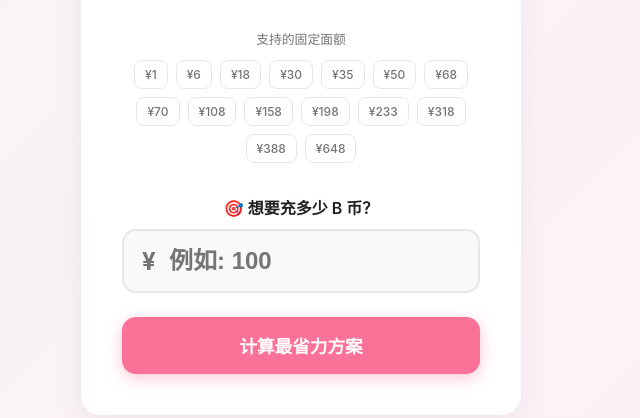
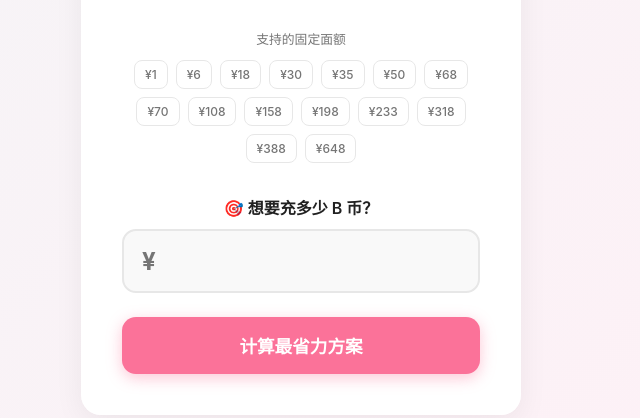
Before and after one commit to PeterCatalpa/bilibili-ios-coin-calculator, a plain HTML site: page index.html in a window 1280 px wide. Shown: the part 252-670 px from the top of the page, without its empty margins (339-979 px from the left). Drawn offline with Linux system fonts and the light colour scheme.

Commit message:
Update index.html

```diff
--- a/index.html
+++ b/index.html
@@ -321,7 +321,7 @@
     <div class="input-group">
         <label class="input-label" for="target">🎯 想要充多少 B 币？</label>
         <div class="currency-wrap">
-            <input type="number" id="target" placeholder="例如: 100" min="1" inputmode="numeric" onkeydown="if(event.key==='Enter') calculate()">
+            <input type="number" id="target" placeholder="" min="1" inputmode="numeric" onkeydown="if(event.key==='Enter') calculate()">
         </div>
     </div>
 
```
